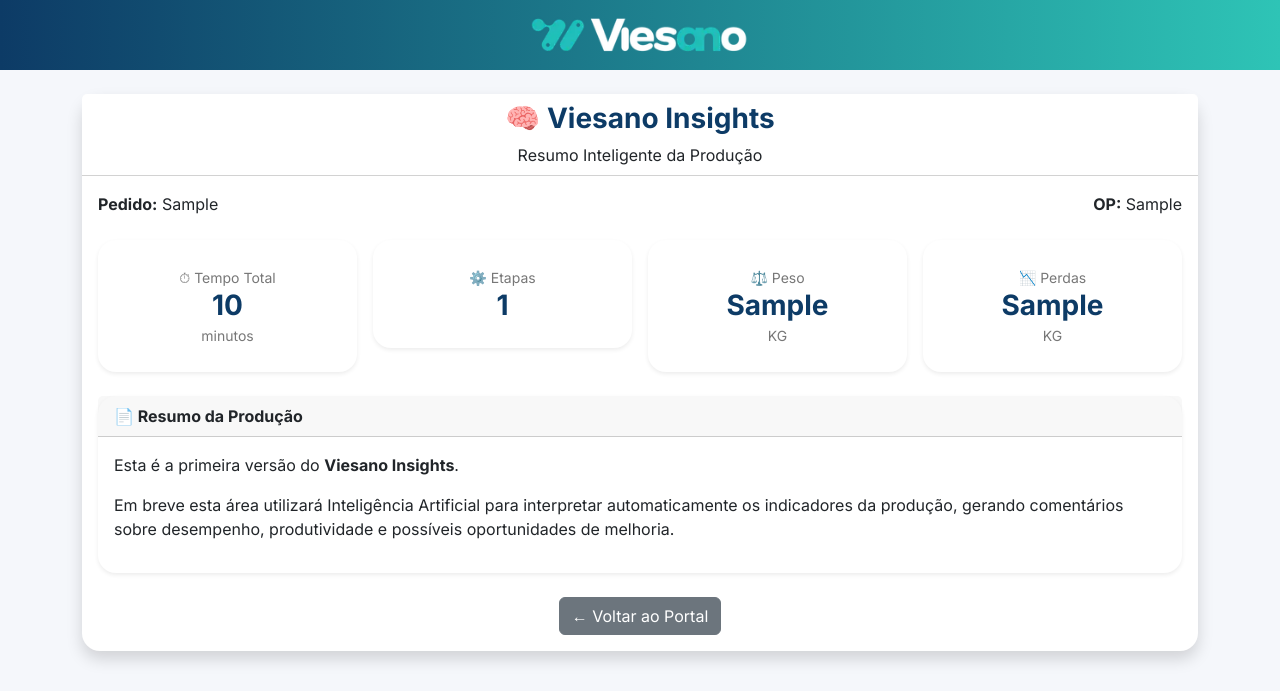
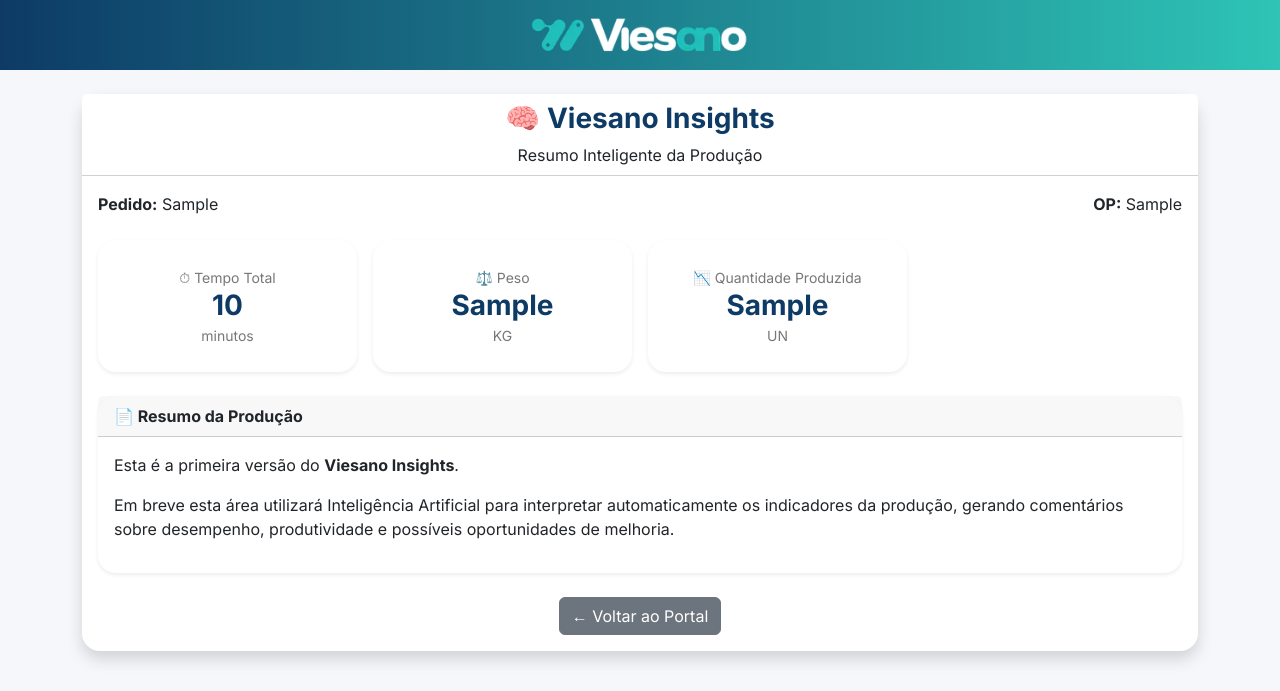
Before and after one commit to fabiurbina/fsrtech-automacao, a Django app: template pedidos/templates/viesano_insights.html in a window 1280 px wide. Shown: the top 691 px of the page. Run offline with Django 5.2, Linux system fonts and the light colour scheme; the template is opened without the code that fills it: most values are stand-ins (such as "Sample title", 1, 10 or a date in 2020).

Commit message:
Atualização da IA

```diff
--- a/pedidos/templates/viesano_insights.html
+++ b/pedidos/templates/viesano_insights.html
@@ -137,22 +137,6 @@
 
                         <div class="indicador">
 
-                            <small>⚙️ Etapas</small>
-
-                            <h3>{{ indicadores.total_etapas }}</h3>
-
-                        </div>
-
-                    </div>
-
-                </div>
-
-                <div class="col-md-3">
-
-                    <div class="card shadow-sm">
-
-                        <div class="indicador">
-
                             <small>⚖️ Peso</small>
 
                             <h3>{{ indicadores.peso_processado_kg }}</h3>
@@ -171,11 +155,11 @@
 
                         <div class="indicador">
 
-                            <small>📉 Perdas</small>
+                            <small>📉 Quantidade Produzida</small>
 
-                            <h3>{{ indicadores.perdas_kg }}</h3>
+                            <h3>{{ indicadores.quantidade_prevista_un }}</h3>
 
-                            <small>KG</small>
+                            <small>UN</small>
 
                         </div>
 
```
